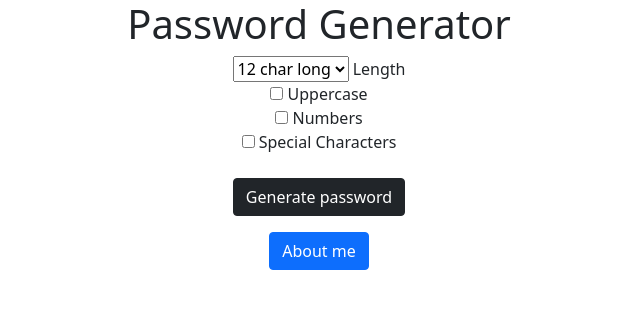
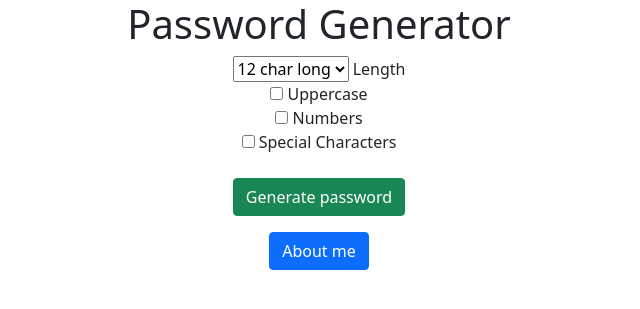
Before and after one commit to MrNavasardyan/django, a Django app: page / in a window 1280 px wide. Shown: the top 309 px of the page, without its empty margins (321-961 px from the left). Run offline with Django 4.2, Linux system fonts and the light colour scheme.

Commit message:
modified:   pwd_gen_project/generator/templates/generator/home.html

```diff
--- a/pwd_gen_project/generator/templates/generator/home.html
+++ b/pwd_gen_project/generator/templates/generator/home.html
@@ -24,7 +24,7 @@
         <input type="checkbox" name="special"> Special Characters
         <br>
         <br>
-        <input type="submit" value="Generate password" class="btn btn-dark">
+        <input type="submit" value="Generate password" class="btn btn-success">
         <br>
     </form>
     <a href="{% url 'about' %}" class="btn btn-primary">About me</a>
```
